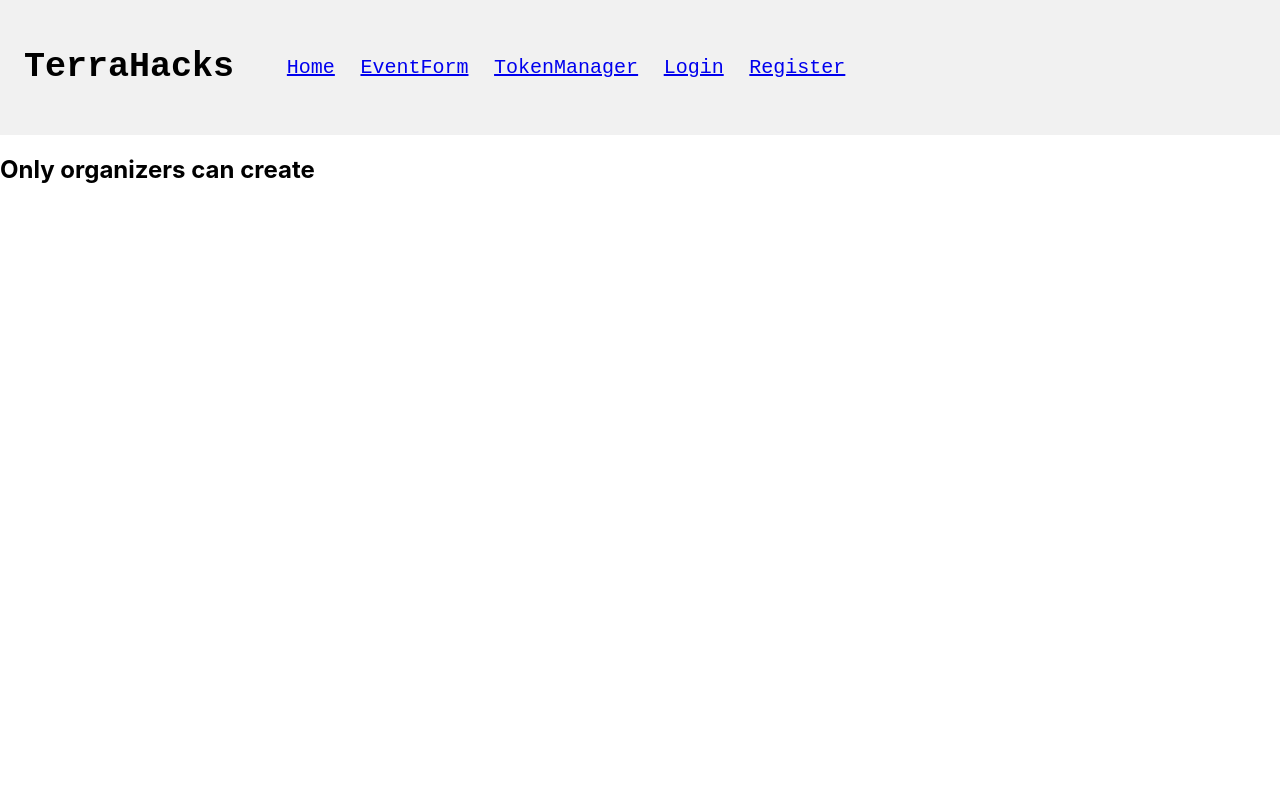
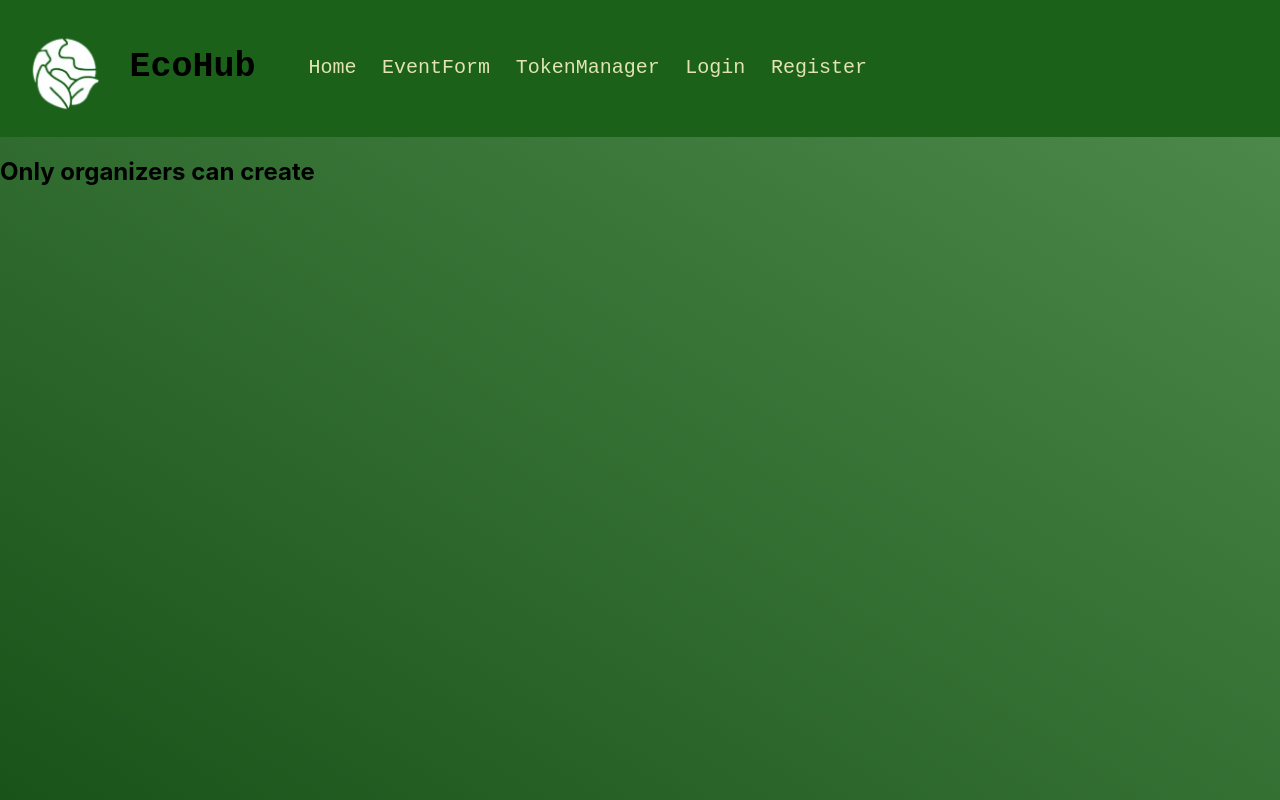
Before and after one commit to Harsh-Is-Coding/terrahacks, a React (Create React App) app: page /EventForm in a window 1280 px wide. Built offline with nearby package versions, Linux system fonts and the light colour scheme.

Commit message:
main visual fixes

```diff
--- a/src/App.css
+++ /dev/null
@@ -1,38 +0,0 @@
-.App {
-  text-align: center;
-}
-
-.App-logo {
-  height: 40vmin;
-  pointer-events: none;
-}
-
-@media (prefers-reduced-motion: no-preference) {
-  .App-logo {
-    animation: App-logo-spin infinite 20s linear;
-  }
-}
-
-.App-header {
-  background-color: #282c34;
-  min-height: 100vh;
-  display: flex;
-  flex-direction: column;
-  align-items: center;
-  justify-content: center;
-  font-size: calc(10px + 2vmin);
-  color: white;
-}
-
-.App-link {
-  color: #61dafb;
-}
-
-@keyframes App-logo-spin {
-  from {
-    transform: rotate(0deg);
-  }
-  to {
-    transform: rotate(360deg);
-  }
-}
--- a/src/App.js
+++ b/src/App.js
@@ -1,5 +1,3 @@
-import logo from './logo.svg';
-import './App.css';
 import './index.css'
 import Header from './header.js';
 import Home from './home.js';
--- a/src/header.js
+++ b/src/header.js
@@ -1,6 +1,7 @@
 import React, {useEffect}from 'react';
 import { Link } from 'react-router-dom';
 import './index.css'
+import logo from './logo.png';
 
 const Header = () => {
     let isOrganizer = false;
@@ -9,7 +10,8 @@ const Header = () => {
     }, []);
     return (
         <header className="header">
-            <h1 className="header-title">TerraHacks</h1>
+            <img src={logo} alt='logo' className="header-logo"/>
+            <h1 className="header-title">EcoHub</h1>
             <nav className="header-nav">
                 <ul className="header-list">
                     <li className="header-item"><Link to='/' >Home</Link></li>
--- a/src/home.js
+++ b/src/home.js
@@ -1,5 +1,3 @@
-import logo from './logo.svg';
-import './App.css';
 import { Container, Row, Col } from "react-bootstrap";
 import './index.css'
 import Header from './header.js';
--- a/src/index.css
+++ b/src/index.css
@@ -5,20 +5,54 @@ body {
     sans-serif;
   -webkit-font-smoothing: antialiased;
   -moz-osx-font-smoothing: grayscale;
+  background-image: linear-gradient(
+    to top right,
+    #1A5319,
+    #508D4E
+  );
+  background-repeat: no-repeat; /* Ensure background gradient does not repeat */
+  background-size: cover; /* Cover the entire background area */
+  background-attachment: fixed; /* Keep the background fixed during scroll */
 }
 
 code {
   font-family: source-code-pro, Menlo, Monaco, Consolas, 'Courier New',
     monospace;
 }
+
+a:-webkit-any-link {
+  color: #E2E2B6;
+  cursor: pointer;
+  text-decoration: none; /* No underline by default */
+  font-weight: normal;
+}
+
+a:-webkit-any-link:hover {
+  text-decoration: underline; /* Underline on hover */
+  font-weight: bold;
+}
+
 .header {
   display: flex;
-  background-color: #f1f1f1;
+  background-color: #1b6119;
   padding: 3vh;
   text-align: center;
   color: black;
   font-family: 'Courier New', Courier, monospace;
+  opacity: 0.7; /* Initially semi-transparent */
+  transition: opacity 0.3s ease; /* Smooth transition for opacity */
 }
+
+.header:hover {
+  opacity: 1; /* Fully opaque on hover */
+}
+
+.header-logo{
+  display: inline;
+  margin-right: 2vw;
+  width: 10vh;
+}
+
 .header-title {
   font-size: 35px;
   color: black;
@@ -28,7 +62,8 @@ code {
   display: inline;
   margin-top: 2vh;
 }
-  .header-item{
+
+.header-item {
   display: inline;
   margin: 0 1vw;
   font-size: 20px;
@@ -36,58 +71,73 @@ code {
   text-decoration: none;
 }
 
+.header-item link {
+  color: black;
+}
 
-.eventHolder{
+.eventHolder {
   display: grid;
   margin: 0 5vw;
   left: 0;
 }
 
-.event{
-  display: grid;
+.event {
+  display: flex; /* Use flexbox for layout */
+  flex-direction: column; /* Stack children vertically */
+  align-items: center; /* Center items horizontally */
   margin: 2vh 0;
-  border: 1px solid black;
-  border-radius: 5%;
+  padding-top: 2%;
+  border: 1px solid #006400; /* Dark green border */
+  border-radius: 10px;
   width: 50%;
   height: min-content;
-  align-items: center;
+  background-color: #80AF81; /* Light green background */
+  transition: transform 0.3s ease, box-shadow 0.3s ease; /* Smooth transitions for hover effects */
 }
 
-.event-image{
-  padding: 2vh;
-  width: 90%;
-  height: min-content;
-  border: 1px solid black;
-  border-radius: 20%;
-  align-self: center;
+.event:hover {
+  transform: scale(1.03); /* Slightly scale up on hover */
+  box-shadow: 0 8px 16px rgba(0, 100, 0, 0.3); /* Green shadow on hover */
 }
 
-.event-title{
+.event-image {
+  width: 90%;
+  height: auto; /* Maintain aspect ratio */
+  border: 1px solid #004d00; /* Darker green border */
+  border-radius: 10px;
+}
+
+.event-title {
   font-size: 7vh;
   font-weight: bold;
+  color: #004d00; /* Dark green text */
 }
 
-.event-description{
+.event-description {
   font-size: 2vh;
+  color: #003300; /* Darker green text */
 }
 
-.event-date{
+.event-date {
   font-size: 3vh;
+  color: #003300; /* Darker green text */
 }
 
-.event-location{
+.event-location {
   font-size: 3vh;
+  color: #003300; /* Darker green text */
 }
 
-.map{
-  transition: box-shadow 0.3s ease-in-out;
-}
-.map:hover{
-  box-shadow: 0 4px 12px rgb(245, 7, 7);;
+.map {
+  transition: transform 0.3s ease, box-shadow 0.3s ease;
 }
 
+.map:hover {
+  transform: scale(1.03); /* Slightly scale up on hover */
+  box-shadow: 0 8px 16px rgba(255, 255, 255, 0.581);
+}
 
-.loading{
+.loading {
   align-self: center;
   font-size: 30vh;
   color: black;
--- a/src/map.js
+++ b/src/map.js
@@ -104,6 +104,7 @@ const MapboxExample = (props) => {
         borderRadius: '20%',
         zIndex: 1 // Ensure it is above other content if necessary
       }}
+      className='map'
     />
   );
 };
```
Also changed, not shown: src/logo.png (added), src/logo.svg (deleted). Lines whose indentation alone changed are shown as unchanged.
